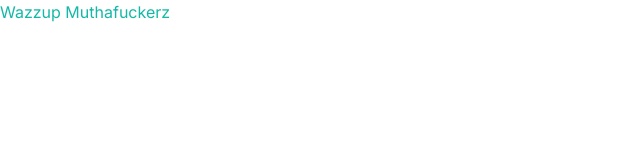
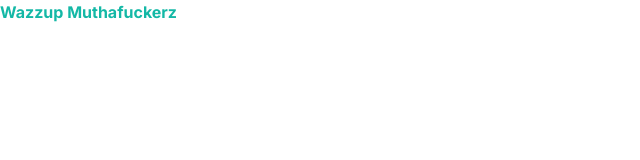
Before and after one commit to dCOMMICS/travel_app11, a Next.js app: page / in a window 1280 px wide. Shown: the top 160 px of the page, without its empty margins (0-640 px from the left). Built offline with nearby package versions, Linux system fonts and the light colour scheme.

Commit message:
late night vibes

```diff
--- a/app/page.tsx
+++ b/app/page.tsx
@@ -1,8 +1,8 @@
-import Image from 'next/image'
+
 
 export default function Home() {
   return (
-    <h1 className="text-bold text-teal-500">
+    <h1 className="font-bold text-teal-500 text-2x1">
       Wazzup Muthafuckerz
     </h1>
   )
```
